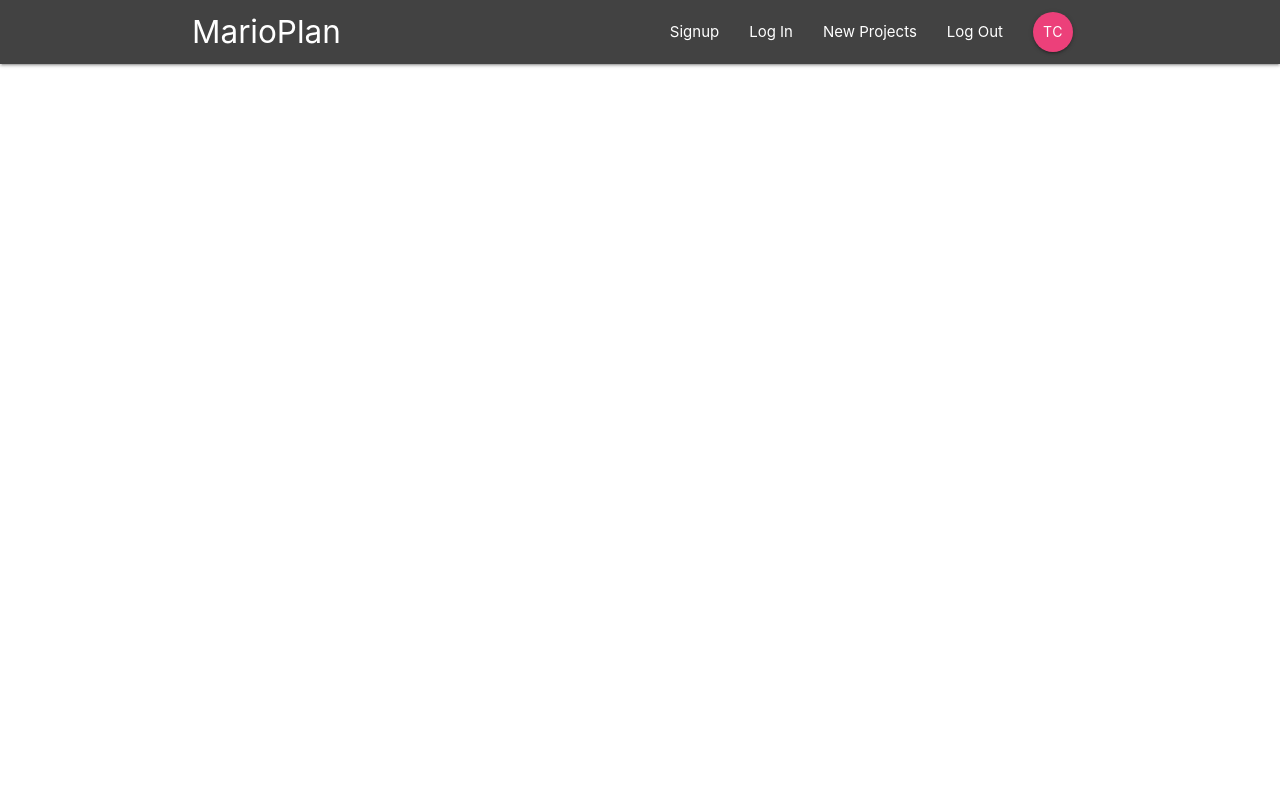
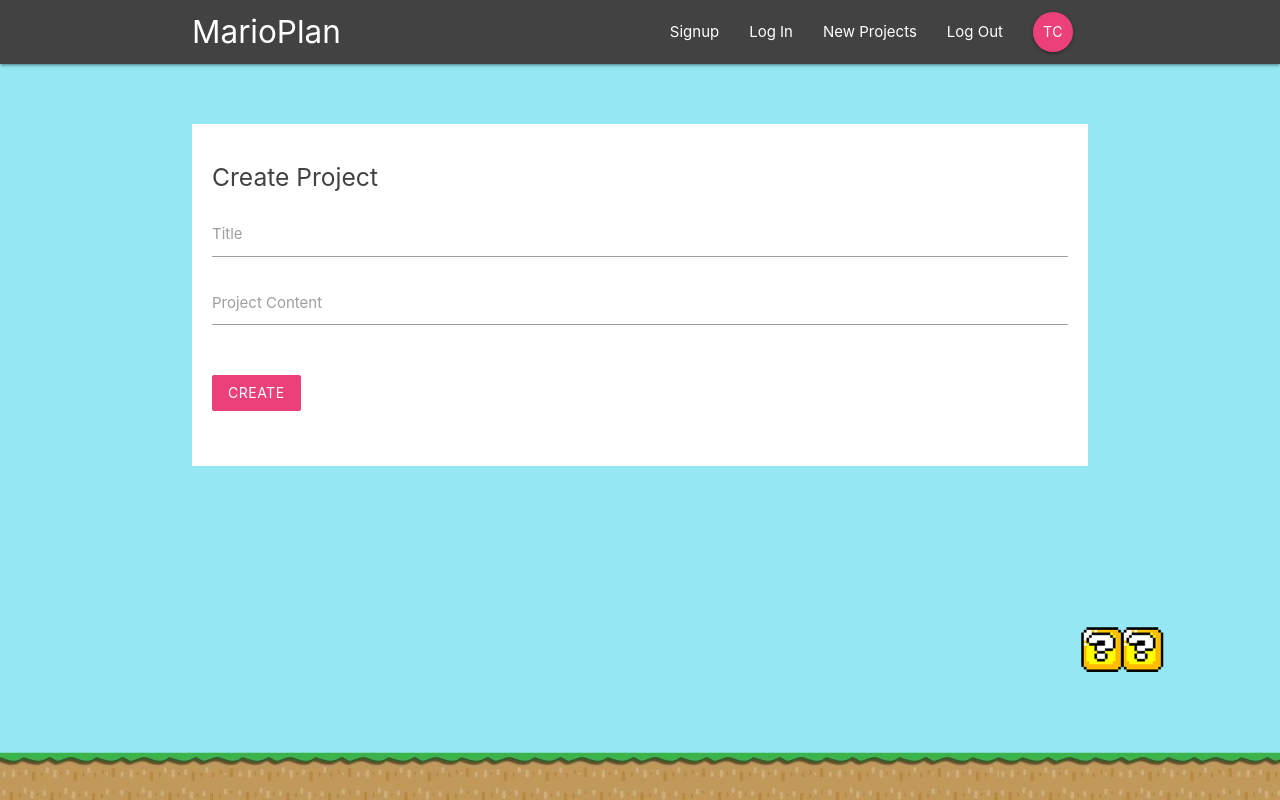
Before and after one commit to travischantravis/react-firebase, a React (Create React App) app: page /create in a window 1280 px wide. Built offline with nearby package versions, Linux system fonts and the light colour scheme.

Commit message:
added reducers

```diff
--- a/package.json
+++ b/package.json
@@ -8,8 +8,10 @@
     "@testing-library/user-event": "^7.1.2",
     "react": "^16.13.1",
     "react-dom": "^16.13.1",
+    "react-redux": "^7.2.0",
     "react-router-dom": "^5.1.2",
-    "react-scripts": "3.4.1"
+    "react-scripts": "3.4.1",
+    "redux": "^4.0.5"
   },
   "scripts": {
     "start": "react-scripts start",
--- a/src/App.js
+++ b/src/App.js
@@ -5,6 +5,7 @@ import Dashboard from "./components/dashboard/Dashboard";
 import ProjectDetails from "./components/projects/ProjectDetails";
 import SignIn from "./components/auth/SignIn";
 import SignUp from "./components/auth/SignUp";
+import CreateProject from "./components/projects/CreateProject";
 
 class App extends React.Component {
   constructor(props) {
@@ -21,6 +22,7 @@ class App extends React.Component {
             <Route path="/project/:id" component={ProjectDetails} />
             <Route path="/signin" component={SignIn} />
             <Route path="/signup" component={SignUp} />
+            <Route path="/create" component={CreateProject} />
           </Switch>
         </div>
       </BrowserRouter>
--- a/src/components/layout/SingedInLinks.js
+++ b/src/components/layout/SingedInLinks.js
@@ -5,7 +5,7 @@ const SignedInLinks = () => {
   return (
     <ul className="right">
       <li>
-        <NavLink to="/">New Projects</NavLink>
+        <NavLink to="/create">New Projects</NavLink>
       </li>
       <li>
         <NavLink to="/">Log Out</NavLink>
--- a/src/components/layout/SingedOutLinks.js
+++ b/src/components/layout/SingedOutLinks.js
@@ -5,10 +5,10 @@ const SignedOutLinks = () => {
   return (
     <ul className="right">
       <li>
-        <NavLink to="/">Signup</NavLink>
+        <NavLink to="/signup">Signup</NavLink>
       </li>
       <li>
-        <NavLink to="/">Log In</NavLink>
+        <NavLink to="/signin">Log In</NavLink>
       </li>
     </ul>
   );
--- a/src/components/projects/CreateProject.js
+++ b/src/components/projects/CreateProject.js
@@ -0,0 +1,43 @@
+import React, { Component } from "react";
+
+class CreateProject extends Component {
+  state = {
+    title: "",
+    content: "",
+  };
+  handleChange = (e) => {
+    this.setState({
+      [e.target.id]: e.target.value,
+    });
+  };
+  handleSubmit = (e) => {
+    e.preventDefault();
+    console.log(this.state);
+  };
+  render() {
+    return (
+      <div className="container">
+        <form onSubmit={this.handleSubmit} className="white">
+          <h5 className="grey-text text-darken-3">Create Project</h5>
+          <div className="input-field">
+            <label htmlFor="title">Title</label>
+            <input type="text" id="title" onChange={this.handleChange} />
+          </div>
+          <div className="input-field">
+            <label htmlFor="content">Project Content</label>
+            <textarea
+              id="content"
+              className="materialize-textarea"
+              onChange={this.handleChange}
+            ></textarea>
+          </div>
+          <div className="input-field">
+            <button className="btn pink lighten-1 z-depth-0">Create</button>
+          </div>
+        </form>
+      </div>
+    );
+  }
+}
+
+export default CreateProject;
--- a/src/index.css
+++ b/src/index.css
@@ -1,13 +1,43 @@
+html {
+  min-height: 100%;
+}
 body {
   margin: 0;
-  font-family: -apple-system, BlinkMacSystemFont, 'Segoe UI', 'Roboto', 'Oxygen',
-    'Ubuntu', 'Cantarell', 'Fira Sans', 'Droid Sans', 'Helvetica Neue',
+  padding: 0;
+  font-family: -apple-system, BlinkMacSystemFont, "Segoe UI", "Roboto", "Oxygen",
+    "Ubuntu", "Cantarell", "Fira Sans", "Droid Sans", "Helvetica Neue",
     sans-serif;
   -webkit-font-smoothing: antialiased;
   -moz-osx-font-smoothing: grayscale;
+  background: url(/img/mario-bg.png) no-repeat;
+  background-size: 100%;
+  background-position: bottom;
+  background-color: #95e8f3;
+  min-height: 100%;
 }
 
-code {
-  font-family: source-code-pro, Menlo, Monaco, Consolas, 'Courier New',
-    monospace;
+form {
+  padding: 20px;
+  margin-top: 60px;
 }
+
+form button,
+form h5 {
+  margin: 20px 0;
+}
+
+/* Changing materialize css */
+input[type="text"]:not(.browser-default):focus:not([readonly]),
+input[type="email"]:not(.browser-default):focus:not([readonly]),
+input[type="password"]:not(.browser-default):focus:not([readonly]),
+textarea.materialize-textarea:focus:not([readonly]) {
+  border-color: #ec407a;
+  box-shadow: none;
+}
+
+input[type="text"]:not(.browser-default):focus:not([readonly]) + label,
+textarea.materialize-textarea:focus:not([readonly]) + label,
+input[type="email"]:not(.browser-default):focus:not([readonly]) + label,
+input[type="password"]:not(.browser-default):focus:not([readonly]) + label {
+  color: #ec407a !important;
+}
--- a/src/index.js
+++ b/src/index.js
@@ -1,14 +1,21 @@
-import React from 'react';
-import ReactDOM from 'react-dom';
-import './index.css';
-import App from './App';
-import * as serviceWorker from './serviceWorker';
+import React from "react";
+import ReactDOM from "react-dom";
+import "./index.css";
+import App from "./App";
+import * as serviceWorker from "./serviceWorker";
+import { createStore } from "redux";
+import rootReducer from "./store/reducers/rootReducer";
+import { Provider } from "react-redux";
+
+const store = createStore(rootReducer);
 
 ReactDOM.render(
   <React.StrictMode>
-    <App />
+    <Provider store={store}>
+      <App />
+    </Provider>
   </React.StrictMode>,
-  document.getElementById('root')
+  document.getElementById("root")
 );
 
 // If you want your app to work offline and load faster, you can change
--- /dev/null
+++ b/src/store/reducers/authReducer.js
@@ -0,0 +1,7 @@
+const initState = {};
+
+const authReducer = (state = initState, action) => {
+  return state;
+};
+
+export default authReducer;
--- /dev/null
+++ b/src/store/reducers/projectReducer.js
@@ -0,0 +1,7 @@
+const initState = {};
+
+const projectReducer = (state = initState, action) => {
+  return state;
+};
+
+export default projectReducer;
--- /dev/null
+++ b/src/store/reducers/rootReducer.js
@@ -0,0 +1,10 @@
+import authReducer from "./authReducer";
+import projectReducer from "./projectReducer";
+import { combineReducers } from "redux";
+
+const rootReducer = combineReducers({
+  auth: authReducer,
+  project: projectReducer,
+});
+
+export default rootReducer;
```
Also changed, not shown: public/img/mario-bg.png (added), 1 other file (tests, documents, lock files or other folders).
